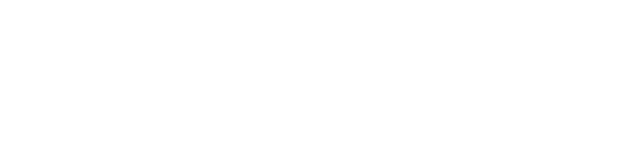
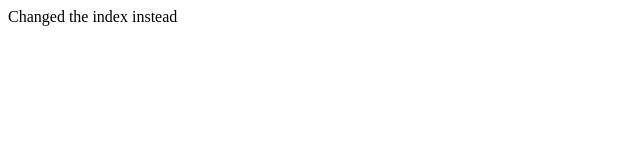
Before and after one commit to heyitsbryanm/first-git, a plain HTML site: page index.html in a window 1280 px wide. Shown: the whole page, without its empty margins (0-640 px from the left). Drawn offline with Linux system fonts and the light colour scheme.

Commit message:
New original change

```diff
--- a/index.html
+++ b/index.html
@@ -15,6 +15,8 @@
 
   </head>
   <body>
+
+    Changed the index instead
 
     <script>
 var API_URL = 'https://www.googleapis.com/pagespeedonline/v2/runPagespeed?';
```
